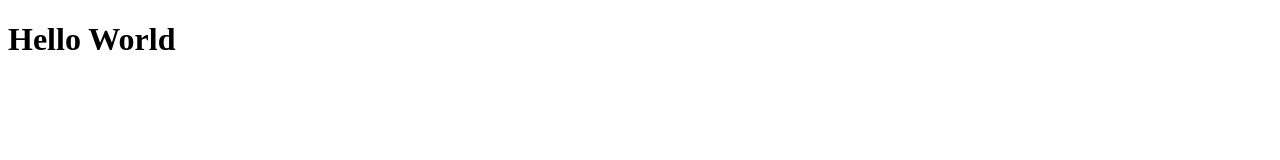
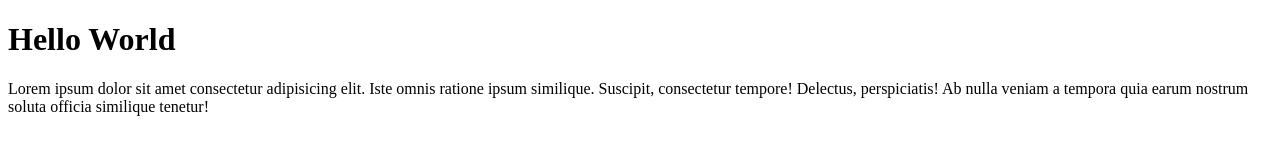
Before and after one commit to TolgaKara/githubWorkflow, a plain HTML site: page views/index.html in a window 1280 px wide. Drawn offline with Linux system fonts and the light colour scheme.

Commit message:
Added Lorem

```diff
--- a/views/index.html
+++ b/views/index.html
@@ -7,5 +7,10 @@
 	</head>
 	<body>
 		<h1>Hello World</h1>
+		<p>
+			Lorem ipsum dolor sit amet consectetur adipisicing elit. Iste omnis ratione ipsum similique.
+			Suscipit, consectetur tempore! Delectus, perspiciatis! Ab nulla veniam a tempora quia earum
+			nostrum soluta officia similique tenetur!
+		</p>
 	</body>
 </html>
```
